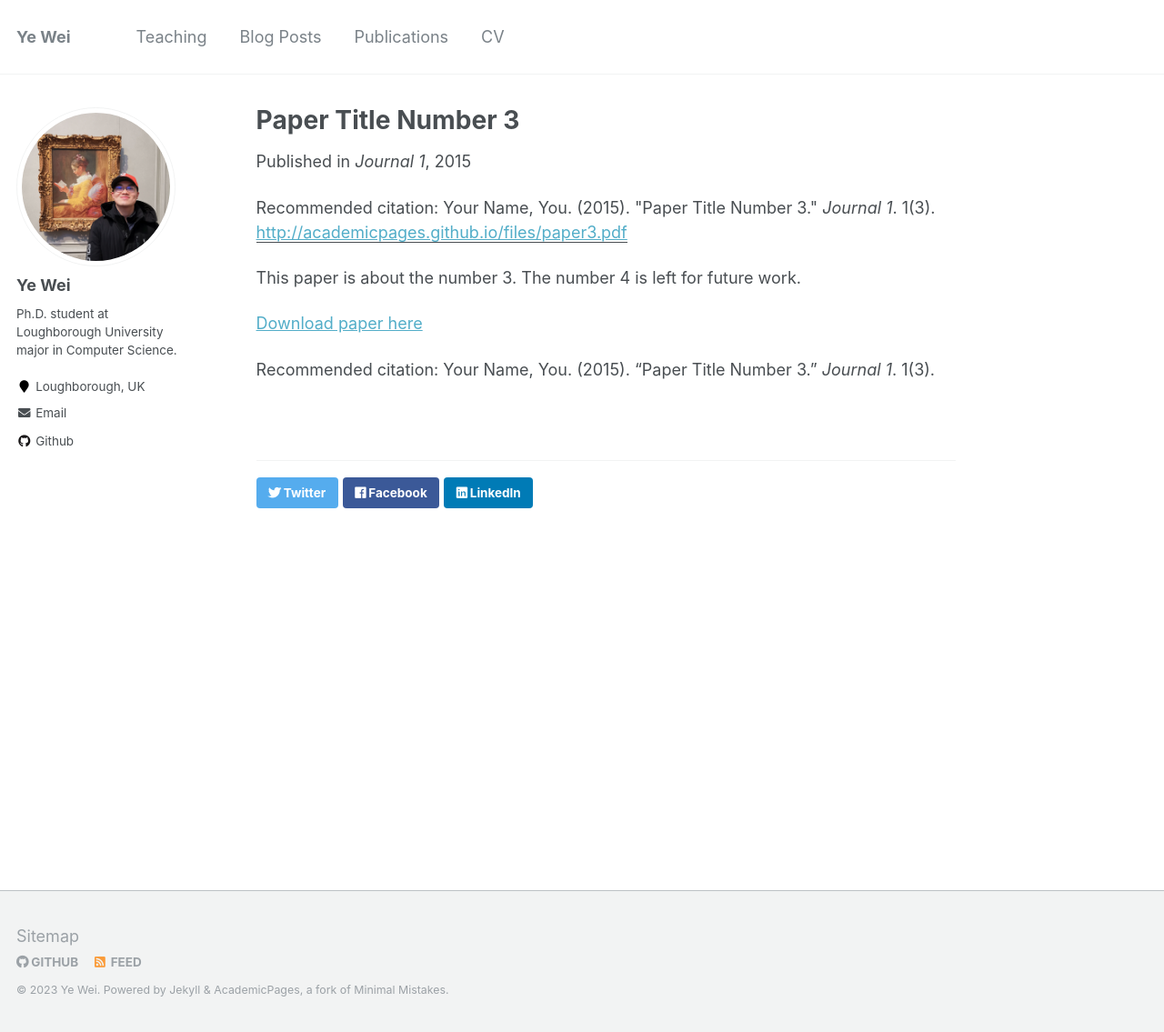
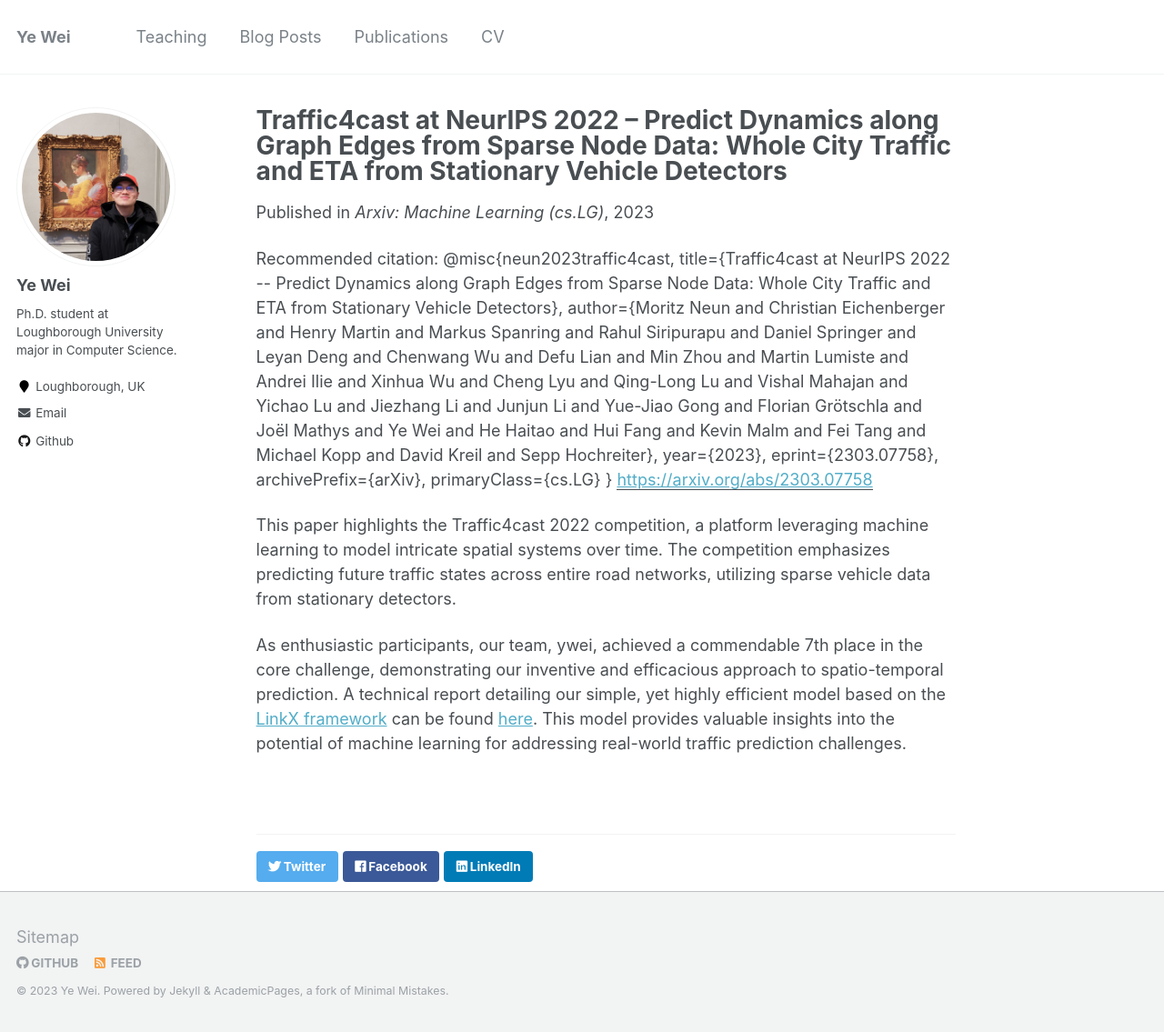
Before and after one commit to Ye-We1/Ye-We1.github.io, a Jekyll site: the page built from _publications/2015-10-01-paper-title-number-3.md, in a window 1280 px wide and 1135 px high. Shown: the whole window at 91% size. Built offline with Jekyll 4.4.1, drawn with Linux system fonts in a browser that asks for light colours.

Commit message:
Update 2015-10-01-paper-title-number-3.md

```diff
--- a/_publications/2015-10-01-paper-title-number-3.md
+++ b/_publications/2015-10-01-paper-title-number-3.md
@@ -1,15 +1,21 @@
 ---
-title: "Paper Title Number 3"
+title: "Traffic4cast at NeurIPS 2022 -- Predict Dynamics along Graph Edges from Sparse Node Data: Whole City Traffic and ETA from Stationary Vehicle Detectors"
 collection: publications
-permalink: /publication/2015-10-01-paper-title-number-3
-excerpt: 'This paper is about the number 3. The number 4 is left for future work.'
-date: 2015-10-01
-venue: 'Journal 1'
-paperurl: 'http://academicpages.github.io/files/paper3.pdf'
-citation: 'Your Name, You. (2015). &quot;Paper Title Number 3.&quot; <i>Journal 1</i>. 1(3).'
+permalink: /publication/2023-t4c22
+excerpt: 'Pre-print under review, submitted to Proceedings of Machine Learning Research'
+date: 2023-01-01
+venue: 'Arxiv: Machine Learning (cs.LG)'
+paperurl: 'https://arxiv.org/abs/2303.07758'
+citation: '@misc{neun2023traffic4cast,
+      title={Traffic4cast at NeurIPS 2022 -- Predict Dynamics along Graph Edges from Sparse Node Data: Whole City Traffic and ETA from Stationary Vehicle Detectors},
+      author={Moritz Neun and Christian Eichenberger and Henry Martin and Markus Spanring and Rahul Siripurapu and Daniel Springer and Leyan Deng and Chenwang Wu and Defu Lian and Min Zhou and Martin Lumiste and Andrei Ilie and Xinhua Wu and Cheng Lyu and Qing-Long Lu and Vishal Mahajan and Yichao Lu and Jiezhang Li and Junjun Li and Yue-Jiao Gong and Florian Grötschla and Joël Mathys and Ye Wei and He Haitao and Hui Fang and Kevin Malm and Fei Tang and Michael Kopp and David Kreil and Sepp Hochreiter},
+      year={2023},
+      eprint={2303.07758},
+      archivePrefix={arXiv},
+      primaryClass={cs.LG}
+}'
 ---
-This paper is about the number 3. The number 4 is left for future work.
 
-[Download paper here](http://academicpages.github.io/files/paper3.pdf)
+This paper highlights the Traffic4cast 2022 competition, a platform leveraging machine learning to model intricate spatial systems over time. The competition emphasizes predicting future traffic states across entire road networks, utilizing sparse vehicle data from stationary detectors.
 
-Recommended citation: Your Name, You. (2015). "Paper Title Number 3." <i>Journal 1</i>. 1(3).
+As enthusiastic participants, our team, ywei, achieved a commendable 7th place in the core challenge, demonstrating our inventive and efficacious approach to spatio-temporal prediction. A technical report detailing our simple, yet highly efficient model based on the [LinkX framework](https://arxiv.org/abs/2110.14446) can be found [here](https://github.com/Ye-We1/Traffic4cast2022/blob/master/paper.pdf). This model provides valuable insights into the potential of machine learning for addressing real-world traffic prediction challenges.
```
